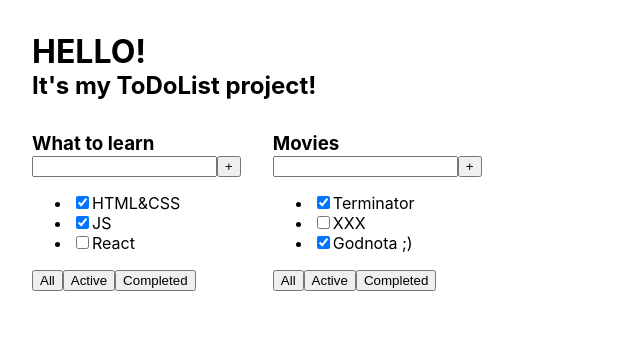
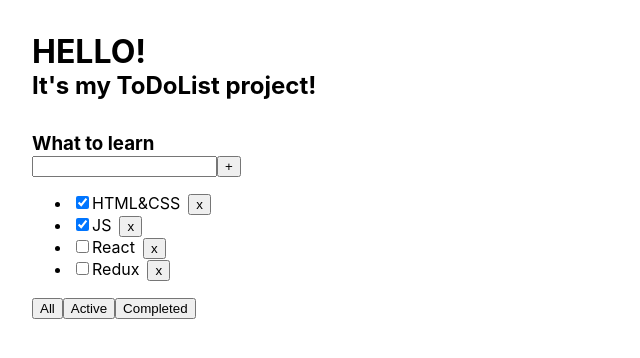
Before and after one commit to marinadegames/moon-tasks, a React (Create React App) app: page / in a window 1280 px wide. Shown: the top 358 px of the page, without its empty margins (0-640 px from the left). Built offline with nearby package versions, Linux system fonts and the light colour scheme.

Commit message:
add remove tasks NOT WORkING

```diff
--- a/src/App.css
+++ b/src/App.css
@@ -25,3 +25,9 @@
 .ToDoList{
     padding: 0 2rem 0 0;
 }
+
+/*TASK*/
+.btnTask{
+    margin: 0 0 0 0.5rem;
+    cursor: pointer;
+}
--- a/src/App.tsx
+++ b/src/App.tsx
@@ -1,5 +1,5 @@
 //imports
-import React from 'react';
+import React, {useState} from 'react';
 import './App.css';
 import {TaskType, ToDoList} from "./ToDoList";
 
@@ -10,18 +10,25 @@
 //components
 function App() {
 
-    let tasks1: Array<TaskType> = [
-        { id: 1, title: 'HTML&CSS', isDone: true},
-        { id: 2, title: 'JS', isDone: true},
-        { id: 3, title: 'React', isDone: false},
+    let tasks: Array<TaskType> = [
+        {id: 1, title: 'HTML&CSS', isDone: true},
+        {id: 2, title: 'JS', isDone: true},
+        {id: 3, title: 'React', isDone: false},
+        {id: 4, title: 'Redux', isDone: false},
 
     ]
 
-    let tasks2: Array<TaskType> = [
-        { id: 1, title: 'Terminator', isDone: true},
-        { id: 2, title: 'XXX', isDone: false},
-        { id: 3, title: 'Godnota ;) ', isDone: true},
-    ]
+     useState(tasks)
+
+    // let tasks2: Array<TaskType> = [
+    //     { id: 1, title: 'Terminator', isDone: true},
+    //     { id: 2, title: 'XXX', isDone: false},
+    //     { id: 3, title: 'Godnota ;) ', isDone: true},
+    // ]
+
+    function removeTask(id: number) {
+        tasks = tasks.filter(value => value.id !== id);
+    }
 
     return (
         <div className="App">
@@ -31,12 +38,10 @@
             </div>
 
             <div className='Main'>
-                <ToDoList title='What to learn' tasks={tasks1}/>
-                <ToDoList title='Movies' tasks={tasks2}/>
-
+                <ToDoList title='What to learn'
+                          tasks={tasks}
+                          removeTask={removeTask}/>
             </div>
-
-
         </div>
     );
 }
--- a/src/ToDoList.tsx
+++ b/src/ToDoList.tsx
@@ -14,6 +14,7 @@
 export type ToDoListType = {
     title: string,
     tasks: Array<TaskType>,
+    removeTask: Function,
 }
 
 
@@ -27,9 +28,27 @@
                 <button>+</button>
             </div>
             <ul>
-                <li><input type="checkbox" checked={props.tasks[0].isDone}/><span>{props.tasks[0].title}</span></li>
-                <li><input type="checkbox" checked={props.tasks[1].isDone}/><span>{props.tasks[1].title}</span></li>
-                <li><input type="checkbox" checked={props.tasks[2].isDone}/><span>{props.tasks[2].title}</span></li>
+                {/*<li><input type="checkbox" checked={props.tasks[0].isDone}/><span>{props.tasks[0].title}</span></li>*/}
+                {/*<li><input type="checkbox" checked={props.tasks[1].isDone}/><span>{props.tasks[1].title}</span></li>*/}
+                {/*<li><input type="checkbox" checked={props.tasks[2].isDone}/><span>{props.tasks[2].title}</span></li>*/}
+
+                {
+                    props.tasks.map(value => {
+                        return (
+                        <li>
+                            <input type="checkbox" checked={value.isDone}/>
+                            <span>{value.title}</span>
+                            <button className='btnTask'
+                                    onClick={ () => {props.removeTask(value.id)} }>
+                                x
+                            </button>
+                        </li>
+
+                        )
+                    })
+                }
+
+
 
             </ul>
             <div>
```
